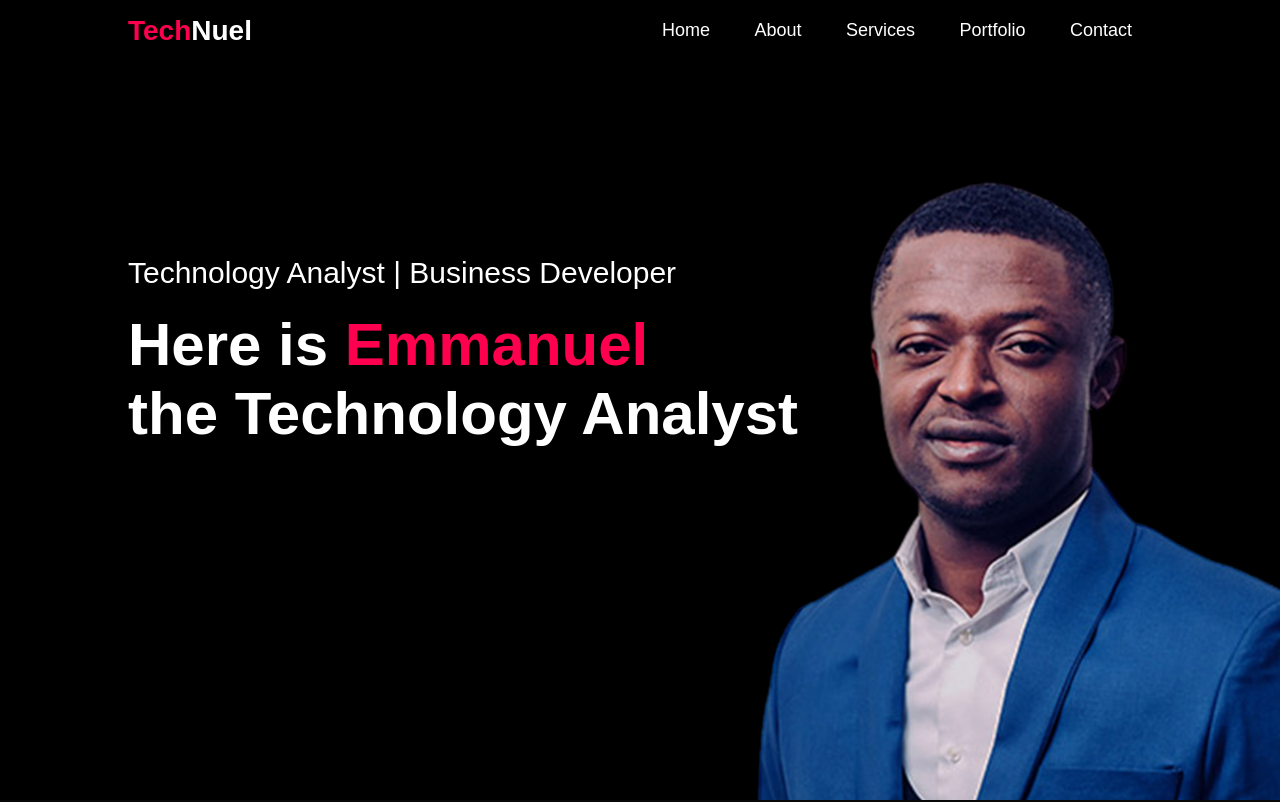
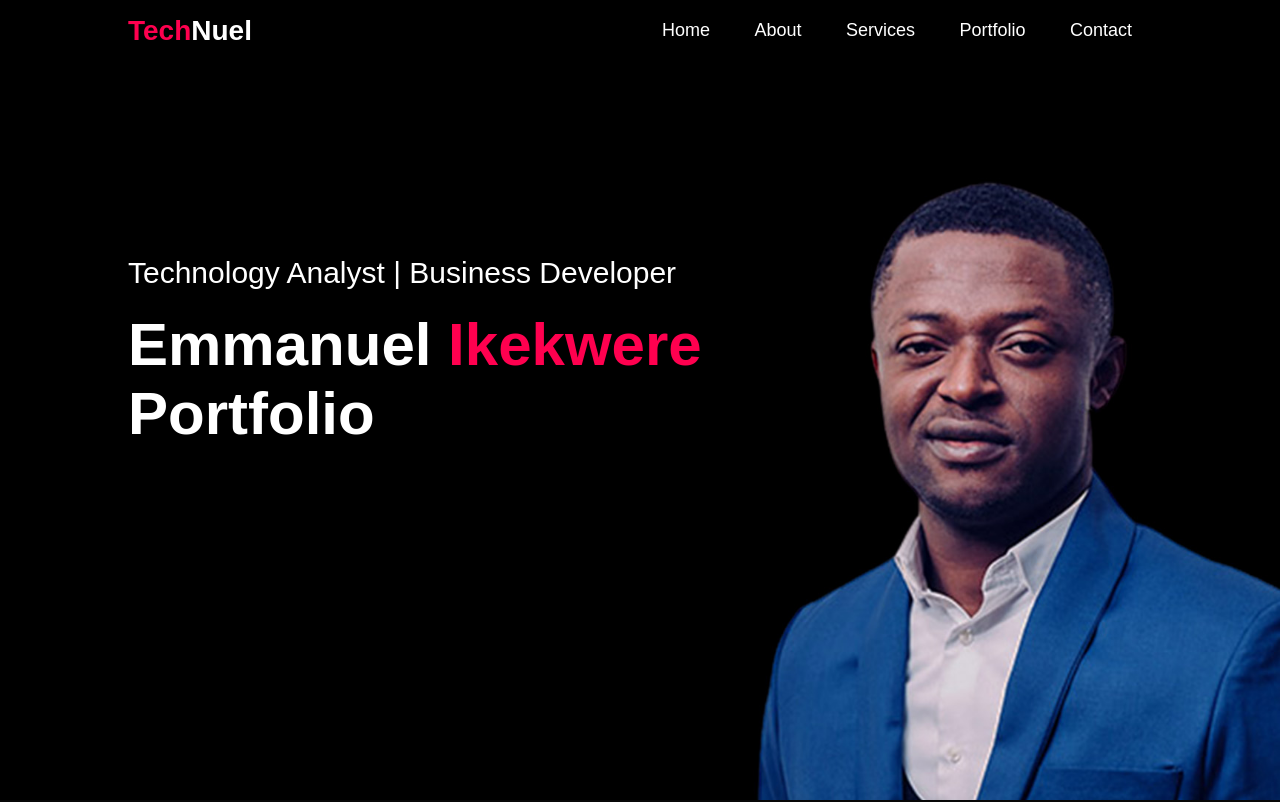
Before and after one commit to simplyEmmanuel/Portfolio-Website, a plain HTML site: page index.html in a window 1280 px wide. Shown: the top 802 px of the page. Drawn offline with Linux system fonts and the light colour scheme.

Commit message:
Update index.html

```diff
--- a/index.html
+++ b/index.html
@@ -25,7 +25,7 @@
             </nav>
             <div class="header-text">
                 <p>Technology Analyst | Business Developer</p>
-                <h1>Here is <span>Emmanuel</span><br> the Technology Analyst </h1>
+                <h1>Emmanuel <span>Ikekwere</span><br> Portfolio </h1>
             </div>
 
 
```
